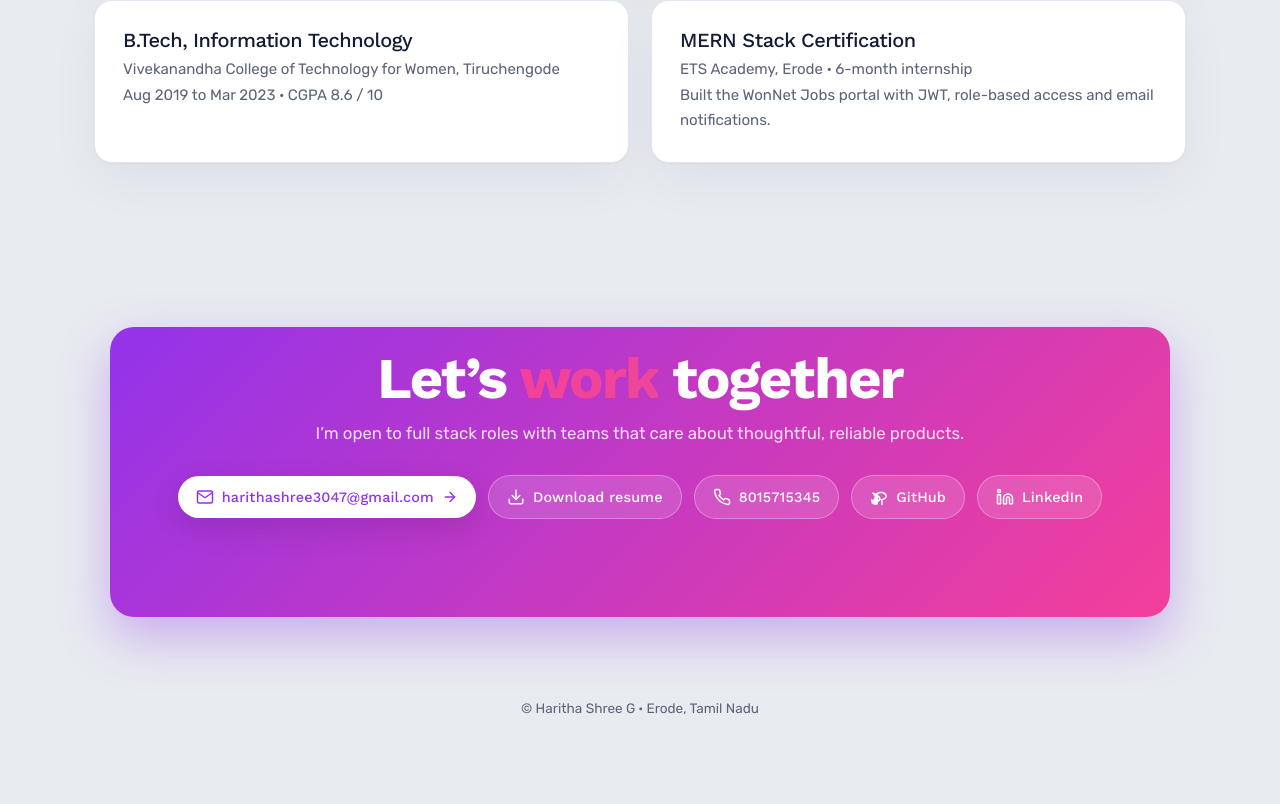
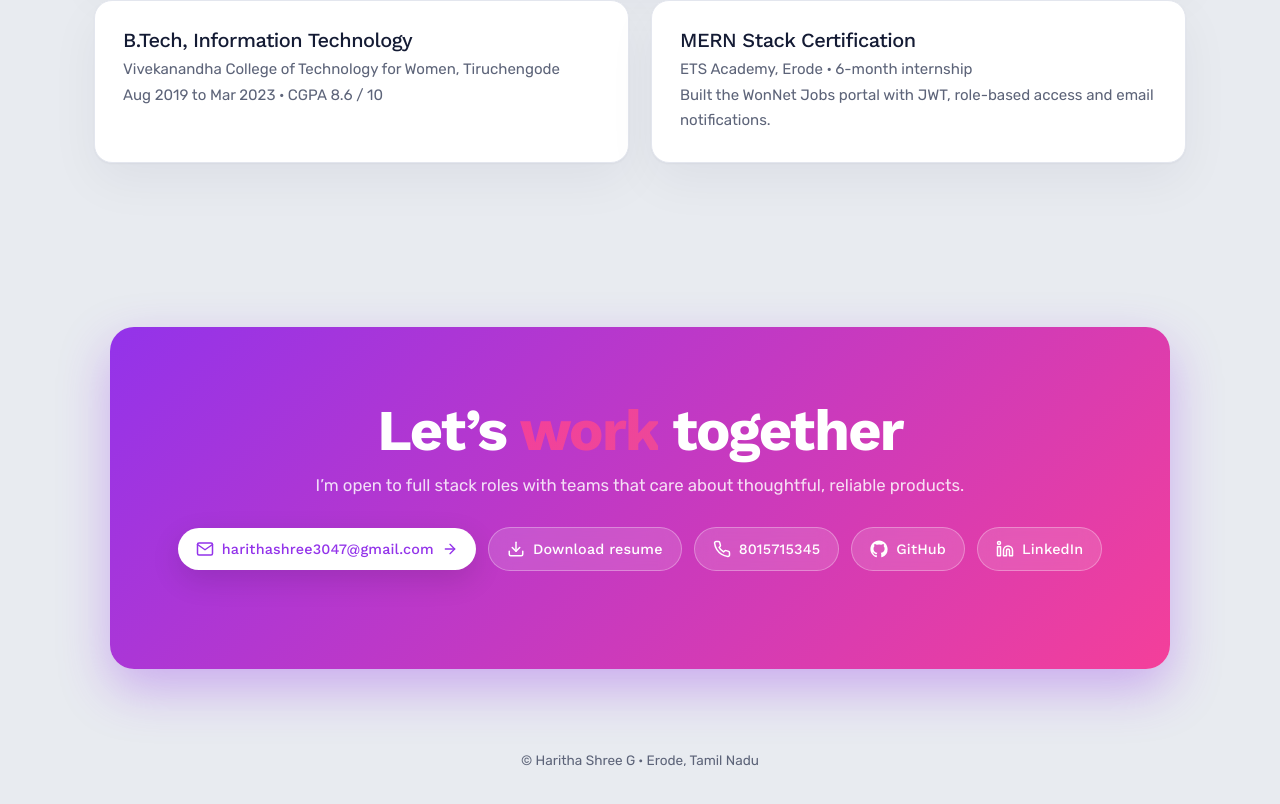
Before and after one commit to harithashree47/portfolio2, a React (Vite) app in the folder frontend/: page / in a window 1280 px wide. Shown: the part 5552-6356 px from the top of the page. Before the commit the page ends 6316 px from the top, so only its background shows below. Built offline with nearby package versions, Linux system fonts and the light colour scheme.

Commit message:
fixed the contact section ui

```diff
--- a/frontend/src/App.jsx
+++ b/frontend/src/App.jsx
@@ -264,7 +264,7 @@ const Experience = () => (
 )
 
 const Contact = () => (
-  <div id="contact" className="cta contact-section" style={{ paddingTop: 20 }}>
+  <div id="contact" className="cta contact-section">
 
       <h2>Let’s <span className="work">work</span> together</h2>
       <p className="subtitle">I’m open to full stack roles with teams that care about thoughtful, reliable products.</p>
@@ -283,7 +283,9 @@ const Contact = () => (
           8015715345
         </a>
         <a className="btn pill github" href="https://github.com/harithashree47" rel="noopener" aria-label="GitHub">
-          <svg className="icon" aria-hidden="true" viewBox="0 0 24 24" fill="none" stroke="currentColor" strokeWidth="2" strokeLinecap="round" strokeLinejoin="round"><path d="M9 19c-5 1.5-5-2.5-7-3m14 6v-3.87a3.37 3.37 0 0 0-.94-2.61c3.14-.35 6.44-1.54 6.44-4.77 0-2.08-2.25-3.77-5-4.71a9.97 9.97 0 0 0-3.82 0c-2.75.94-5 2.63-5 4.71a3.37 3.37 0 0 0-.94 2.61v3.87m0 0c.24.01.47-.02.73-.09a9 9 0 0 0-.73-.09 9 9 0 0 0-.73-.09 9 9 0 0 0-.73-.09 9 9 0 0 0-.73-.09c1 .13 2 .52 2 1.41a2 2 0 0 1-2 2 2 2 0 0 1-2-2c0-.89 1-1.28 2-1.41 0 0-.01-.01-.02-.03 4.31-.62 5.64-1.75 5.64-3.74 0-2 1-3.87-3-4.17 2 .3 2.89 1.7 2.89 2.91v2.2c0 1.97-1 3.66-2.57 4.32a9 9 0 0 1-.73.09c.01 0 .01 0 .02.01 1 .13 2 .52 2 1.41a2 2 0 0 1-2 2 2 2 0 0 1-2-2c0-.89 1-1.28 2-1.41l.01-.01 1-.01c1 .13 2 .52 2 1.41a2 2 0 0 1-2 2 2 2 0 0 1-2-2c0-.89 1-1.28 2-1.41l.01-.01 1-.01c2.47-.44 4.31-2.11 4.31-4.17 0-1.21-.89-2.59-2.1-3.21a9 9 0 0 0-.73-.09 9 9 0 0 0-.73-.09c-2.44-.45-4.46-1.4-5.64-3.74 0 0-.01-.01-.02-.03 2-.02 4.45 1.64 4.45 3.74 0 2.37-1.33 4.12-2.89 4.71a2 2 0 0 1-2 2c0 1 .73 1.78 1.73 1.99a9 9 0 0 1-.73.09 9 9 0 0 1-.73.09"/></svg>
+          <svg className="icon" aria-hidden="true" viewBox="0 0 24 24" fill="currentColor">
+            <path d="M12 .5C5.65.5.5 5.65.5 12c0 5.1 3.29 9.42 7.86 10.95.575.1.79-.25.79-.56v-2.08c-3.2.7-3.87-1.36-3.87-1.36-.52-1.33-1.28-1.69-1.28-1.69-1.05-.72.08-.7.08-.7 1.16.08 1.77 1.2 1.77 1.2 1.03 1.76 2.7 1.25 3.36.95.1-.75.4-1.26.73-1.55-2.55-.29-5.23-1.28-5.23-5.7 0-1.26.45-2.29 1.19-3.1-.12-.29-.52-1.47.11-3.06 0 0 .97-.31 3.18 1.18a11.1 11.1 0 0 1 5.79 0c2.2-1.49 3.17-1.18 3.17-1.18.63 1.59.23 2.77.12 3.06.74.81 1.18 1.84 1.18 3.1 0 4.43-2.69 5.4-5.25 5.69.41.36.78 1.06.78 2.14v3.18c0 .31.21.67.8.56A11.5 11.5 0 0 0 23.5 12C23.5 5.65 18.35.5 12 .5Z" />
+          </svg>
           GitHub
         </a>
         <a className="btn pill linkedin" href="https://linkedin.com/in/harithashree-gr01" rel="noopener" aria-label="LinkedIn">
```
